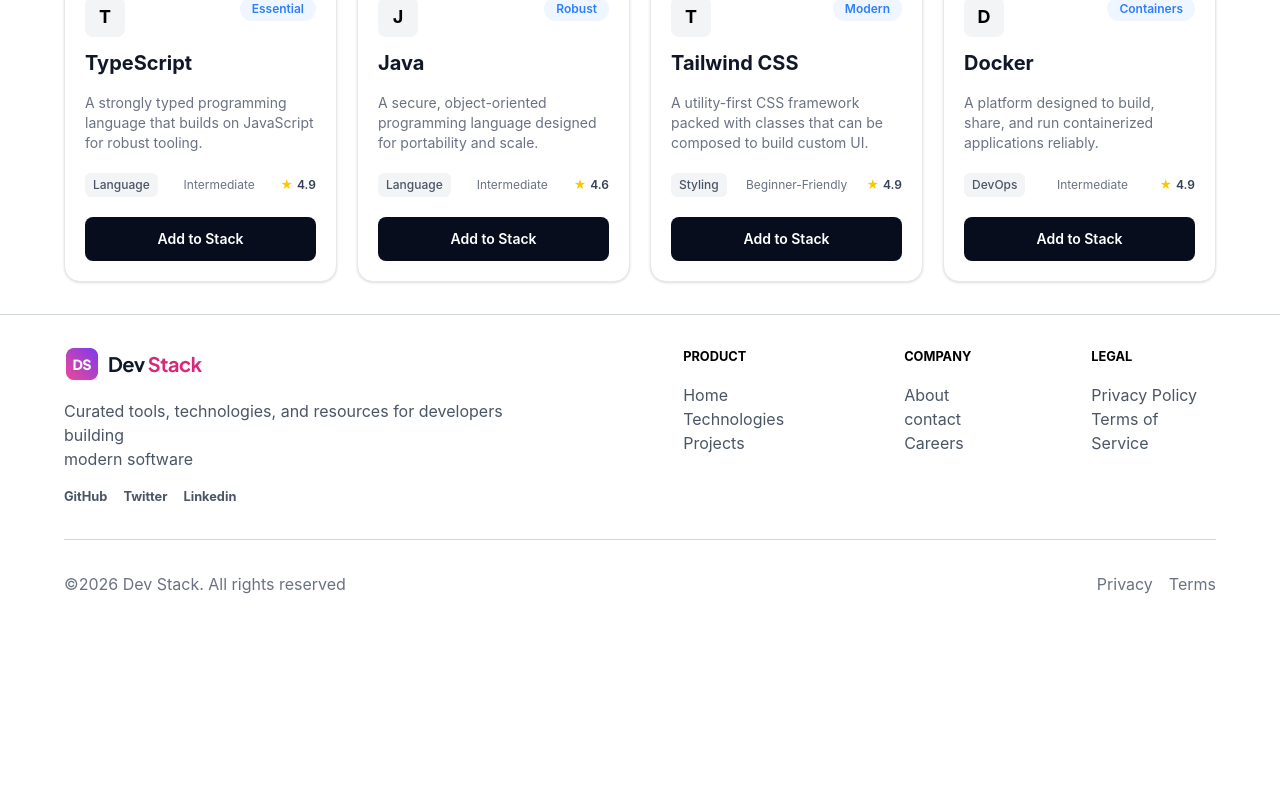
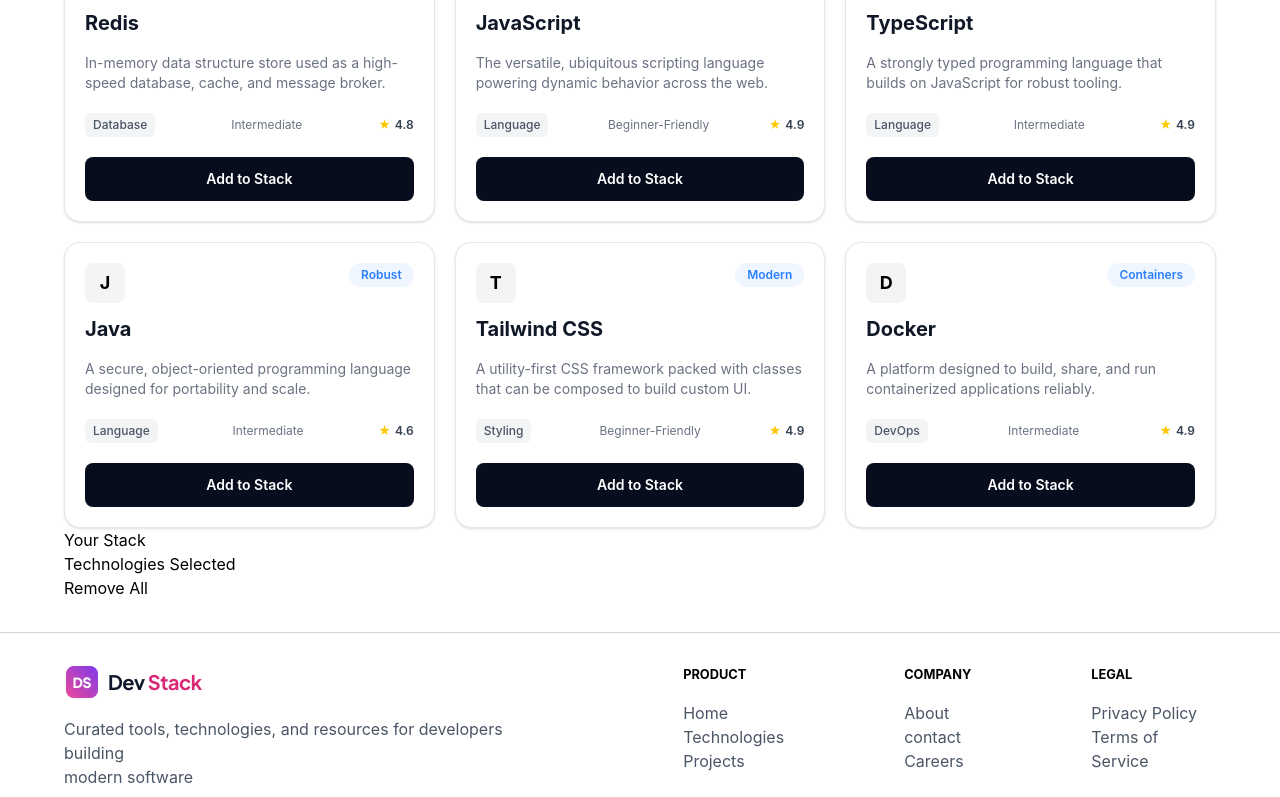
Before and after one commit to abdulalmumin-pro/ph-assignment-5, a React (Vite) app: page / in a window 1280 px wide. Shown: the part 1404-2201 px from the top of the page. Before the commit the page ends 2032 px from the top, so only its background shows below. Built offline with nearby package versions, Linux system fonts and the light colour scheme.

Commit message:
technologies card selector section add

```diff
--- a/src/component/Technologies.tsx
+++ b/src/component/Technologies.tsx
@@ -24,7 +24,8 @@ const Technologies = ({ technologiesPromise }: TechnologiesProps) => {
       </div>
 
       {/* Technology Cards */}
-      <div className="grid grid-cols-1 gap-5 sm:grid-cols-2 lg:grid-cols-3 xl:grid-cols-4">
+      <div>
+        <div className="grid grid-cols-3 gap-5">
           {technologies.map((technology) => (
             <div
               key={technology.name}
@@ -61,9 +62,7 @@ const Technologies = ({ technologiesPromise }: TechnologiesProps) => {
                   {technology.category}
                 </span>
 
-              <span className="text-gray-500">
-                {technology.level}
-              </span>
+                <span className="text-gray-500">{technology.level}</span>
 
                 <span className="font-semibold text-gray-700">
                   <span className="mr-1 text-yellow-400">★</span>
@@ -71,7 +70,6 @@ const Technologies = ({ technologiesPromise }: TechnologiesProps) => {
                 </span>
               </div>
 
-            {/* Add to Stack button */}
               <button
                 type="button"
                 className="w-full rounded-lg bg-[#080D1D] py-3 text-sm font-semibold text-white transition hover:bg-[#151b2e] active:scale-[0.98]"
@@ -81,6 +79,16 @@ const Technologies = ({ technologiesPromise }: TechnologiesProps) => {
             </div>
           ))}
         </div>
+        {/* select count area */}
+        <div>
+          <div>
+            <h4>Your Stack</h4>
+            <p>Technologies Selected</p>
+          </div>
+
+          <button>Remove All</button>
+        </div>
+      </div>
     </section>
   );
 };
```
Lines whose indentation alone changed are shown as unchanged.
